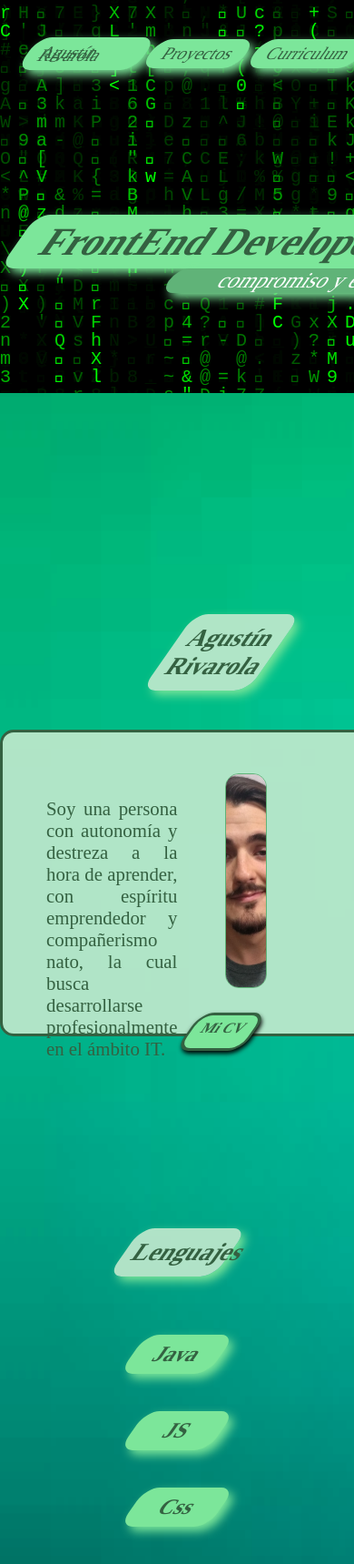
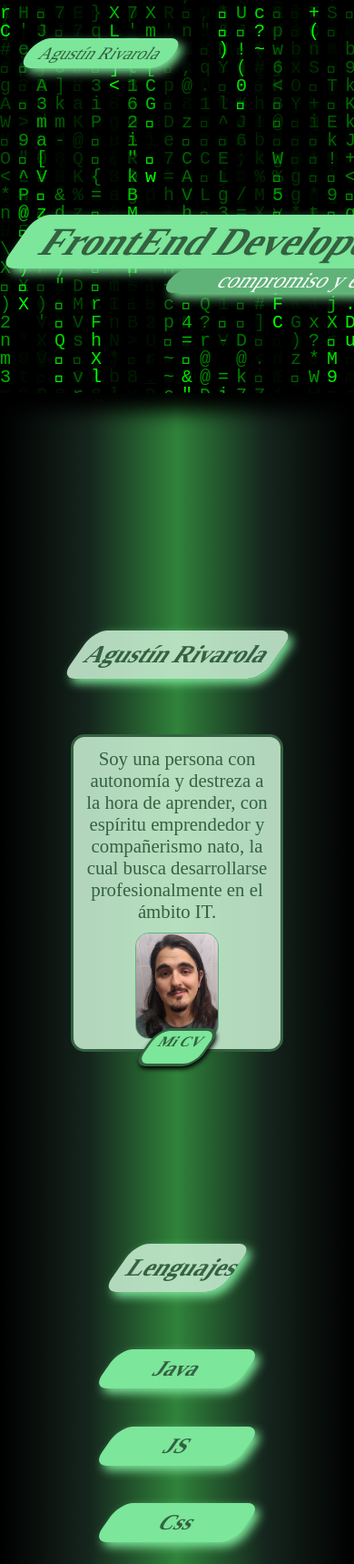
Before and after one commit to AguRivarola/Portafolio_Agustin, a plain HTML site: page index.html in a window 390 px wide. Shown: the top 1719 px of the page at 91% size. Drawn offline with Linux system fonts and the light colour scheme.

Commit message:
Cambio algo de estructura, modifico visual y realizo media query responsive

```diff
--- a/index.html
+++ b/index.html
@@ -12,7 +12,7 @@
 
 <body>
     <div class="matrixContainer">
-        <canvas width="600" height="432vh" id="matrix"></canvas>
+        <canvas width="100%" height="432vh" id="matrix"></canvas>
     </div>
     <header>
         <nav class="navBar">
@@ -20,11 +20,14 @@
                 <div class="logo">Agustín Rivarola</div>
             </div>
             <div>
+                <div class="paralelogramo navBtn">
+                    <img id="mobile-cta" class="mobile-menu" src="img/menu.svg" alt="Open Navigation">
+                </div>
                 <ul class="navOptions">
-                    <li class="paralelogramo boton"> <a href="#proyectos">Proyectos</a></li>
-                    <li class="paralelogramo boton"> <a href="#About_Me">Curriculum</a></li>
+                    <li class="paralelogramo boton"> <a href="#proyectos">Proyectos</a>
+                    <li class="paralelogramo boton"> <a href="#About_Me">Curriculum</a>
                     <li class="paralelogramo boton"> <a href="/files/AgusR_CV_Programador.pdf"
-                        target="_BLANK">Contacto</a></li>
+                            target="_BLANK">Contacto</a>
                 </ul>
             </div>
         </nav>
@@ -37,58 +40,59 @@
     </header>
     <!--   Crear la pagina principal para mis trabajos de FrontEnd      -->
     <div id="About_Me">
-        <img src="./img/Selfie.jpg" alt="Agustín" class="selfie" srcset="">
         <h3 class="paralelogramo titulo">Agustín Rivarola</h3>
+        <div class="info">
             <p>Soy una persona con autonomía y destreza a la hora de
                 aprender, con espíritu emprendedor y compañerismo
                 nato, la cual busca desarrollarse profesionalmente en el
                 ámbito IT.</p>
+            <img src="./img/Selfie.jpg" alt="Agustín" class="selfie" srcset="">
+        </div>
         <div class="paralelogramo boton">Mi CV</div>
     </div>
     <div id="lenguajes">
         <h2 class="paralelogramo titulo">Lenguajes</h2>
         <ul>
-            <li class="paralelogramo lenguaje boton l1">Java</li>
+            <li class="paralelogramo lenguaje boton l1">Java
             <li class="paralelogramo progreso boton oculto l1">
                 <div class="barra">50% </div>
-            </li>
-            <li class="paralelogramo lenguaje boton l2">JS</li>
+
+            <li class="paralelogramo lenguaje boton l2">JS
             <li class="paralelogramo progreso boton oculto l2">
                 <div class="barra">45%</div>
-            </li>
-            <li class="paralelogramo lenguaje boton le3">Css</li>
+
+            <li class="paralelogramo lenguaje boton le3">Css
             <li class="paralelogramo progreso boton oculto l3">
                 <div class="barra">60%</div>
-            </li>
+
         </ul>
     </div>
     <div id="proyectos">
         <h2 class="paralelogramo titulo">Proyectos destacados:</h2>
-        <ul class="proyectos">
-            <!-- --------------------------- Nodo "li" al pedo --------------------------- -->
-            <li>
+        <div class="proyectos">
+
             <section>
                 <!-- <h3>Proyecto1</h3> -->
                 <iframe src="./toDoLanding/index.html" width="100%" height="85% " allowfullscreen></iframe>
                 <div><a href="./toDoLanding/index.html" target="_BLANK" class="paralelogramo boton">Ver Más</a>
                 </div>
             </section>
-            </li>
-            <li>
+
+
             <section>
                 <!-- <h3>Proyecto2</h3> -->
                 <iframe src="./Pet_Shop/index.html" width="100%" height="85% " allowfullscreen></iframe>
                 <div><a href="./Pet_Shop/index.html" target="_BLANK" class="paralelogramo boton">Ver Más</a></div>
             </section>
-            </li>
-            <li>
+
+
             <section>
                 <!-- <h3>Proyecto3</h3> -->
                 <iframe src="./Pet_Shop/index.html" width="100%" height="85% " allowfullscreen></iframe>
                 <div><a href="./Pet_Shop/index.html" target="_BLANK" class="paralelogramo boton">Ver Más</a></div>
             </section>
-            </li>
-        </ul>
+
+        </div>
     </div>
 
 
--- a/scripts/script.js
+++ b/scripts/script.js
@@ -48,7 +48,7 @@ window.addEventListener('load', function () {
     const ctx = canvas.getContext('2d');
 
     const w = canvas.width = document.body.clientWidth;
-    const h = canvas.height; //= document.body.clientHeight;
+    const h = canvas.height //= document.body.clientHeight;
     const cols = Math.floor(w / 20) + 1;
     const ypos = Array(cols).fill(0);
 
--- a/styles/mainstyle.css
+++ b/styles/mainstyle.css
@@ -6,19 +6,27 @@
     --color-fondo_titulos: #7CE69A;
     --color-fondo_titulos2: #60B378;
     --color-fondo_titulos3: #C4EACFE5;
-    margin: 0px;
-    padding: 0px;
+    margin: 0;
+    padding: 0;
     color: var(--color-letra-VO);
 }
-
 body {
-    background-image: url(../img/View.png);
-    background-repeat: no-repeat;
+    /* background-image: url(../img/View.png); */
+    background: linear-gradient(-190deg,#000,#0c0f0a,#0E1211,#040f16,#040f0f, #15251d,#193120,#2d3a2f,#30833B,#629460);
+    background: linear-gradient(to right,#000,#15251d,#30833B,#15251d,#000);
+    /* background-repeat: no-repeat; */
     background-size: cover;
+    /* background-attachment: fixed; */
+    height: 100%;
+    width: 100%;
+    /* background-position: auto 432px; */
 }
 .matrixContainer{
     height: 0;
 
+}
+canvas{
+    box-shadow: 0 0 20px 20px black ;
 }
 
 .paralelogramo {
@@ -52,7 +60,9 @@ a {
     text-decoration: none;
     width: 100%;
 }
-
+.navBtn{
+    display: none;
+}
 nav {
     grid-column: 1/4;
     display: flex;
@@ -85,7 +95,7 @@ nav {
 }
 
 header {
-    background-image: url(../img/IMG\ fondo.png);
+    /* background-image: url(../img/IMG\ fondo.png); */
     background-size: 100%;
     background-repeat: no-repeat;
     background-position: center;
@@ -122,16 +132,6 @@ h1 {
 
 /* -------------------------------- About Me -------------------------------- */
 
-.selfie {
-    position: absolute;
-    margin-top: 25.7vh;
-    margin-left: 63.5vw;
-    border: 1.5px solid var(--color-fondo_titulos2);
-    object-fit: cover;
-    width: 12vw;
-    height: 28vh;
-    border-radius: 15px;
-}
 
 #About_Me {
     display: grid;
@@ -145,21 +145,35 @@ h1 {
     grid-column: 2;
 
 }
-
-#About_Me p {
+.info{
     background-color: var(--color-fondo_titulos3);
     border-radius: 15px;
     border: 3px solid var(--color-letra-VO);
-    display: block;
     grid-row: 2;
     grid-column: 2;
+    display: flex;
+    justify-content: space-around;
+    align-items: center;
     height: 40vh;
-    padding: 4.5rem 18rem 0 3rem;
+
+}
+#About_Me p {
+    padding-left: 1%;
+    padding-right: 3%;
+    padding-top: 1%;
     font-size: 1.3rem;
-    text-align: justify;
+    text-align:center;
+}
+.selfie {
+    border: 1.5px solid var(--color-fondo_titulos2);
+    object-fit: cover;
+    width: 12vw;
+    height: 28vh;
+    border-radius: 15px;
+    margin-right: 5% ;
 }
 
-#About_Me div {
+#About_Me div.boton {
     border: 3px solid var(--color-letra-VO);
     box-shadow: 3px 3px 5px #000;
     font-weight: bold;
@@ -170,10 +184,10 @@ h1 {
     margin-bottom: -1rem;
     padding-top: .3rem;
     text-align: center;
-    width: 15%;
+    width: 26%;
 }
 
-#About_Me div:active {
+#About_Me div.boton:active {
     box-shadow: none;
 }
 
@@ -223,9 +237,8 @@ h1 {
 } */
 /* ------------------------ barras de progreso prueba ----------------------- */
 .progreso {
-    width: 200%;
+    width: 50vw;
     margin-left: -50%;
-
 }
 
 .barra {
@@ -256,6 +269,10 @@ h1 {
 #proyectos {
     margin: 15vh auto;
     height: 70vh;
+    width: 100%;
+}
+#proyectos .titulo{
+    width: fit-content;
 }
 
 .proyectos h3 {
@@ -268,23 +285,23 @@ h1 {
 }
 
 .proyectos {
+    display: flex;
     align-items: center;
-    display: flex;
-    flex-flow: row;
-    list-style: none;
     justify-content: space-around;
-    overflow: hidden;
-    height: 110%;
+    /* height: 110%; */
+    width: auto;
+    flex-wrap: wrap;
 }
+
 
 .proyectos section {
     background-color: var(--color-fondo_titulos3);
     border-radius: 15px;
     box-shadow: 3px 5px 5px var(--color-fondo_titulos2);
+    margin-top: 10vh;
+    overflow: hidden;
     height: 60vh;
-    margin-top: 10vh;
-    width: 25vw;
-    overflow: hidden;
+    width: 70vh;
 }
 
 .proyectos div {
@@ -320,3 +337,83 @@ iframe {
     -webkit-transform-origin: 100% 100%;
     */
 }
+@media screen and (max-width: 768px) {
+    .info{
+        flex-wrap: wrap;
+        height: fit-content;
+    }
+    #About_Me p {
+        padding-left: 5%;
+        padding-top: 5%;
+        padding-right: 5%;
+    }
+    .selfie {
+        width: 33%;
+        margin: 5% auto;
+    }
+    .proyectos{
+        flex-wrap: wrap;
+    }
+    .paralelogramo{
+        width: max-content;
+    }
+    #lenguajes h2{
+        width: 33%;
+    }
+    #lenguajes li{
+        width: 100%;
+    }
+    #lenguajes ul{
+        width: 40%;
+    }
+    .progreso {
+        /* width: 50vw;
+        margin-left: -50%;
+        width: 100vw; */
+        margin: 0;
+    }
+    #About_Me div.boton {
+        width: 30%;
+    }
+}
+
+@media screen and (max-width: 600px)  {
+    .navOptions{
+        display: none;
+    }
+    .navBtn{
+        display: block;
+        width: 30px;
+        height: 30px;
+        display: flex;
+        align-items: center;
+        justify-content: center;
+        transform: skew(0);
+        box-shadow: 0px 0px 10px var(--color-fondo_titulos);
+        /*  */
+    }
+
+    /* #About_Me p {
+        padding-left: 1%;
+        padding-right: 3%;
+        padding-top: 1%;
+        font-size: 1.3rem;
+        text-align:center;
+    } */
+    .selfie {
+        width: 40%;
+        height: 40%;
+        border-radius: 15px;
+        margin-right: auto;
+    }
+
+    #About_Me div.boton {
+        height: 5vh;
+        margin: auto;
+        margin-bottom: -1rem;
+        padding: .2rem;
+        text-align: center;
+        width: 30%;
+    }
+
+}
```
Also changed, not shown: img/menu.svg (added). Lines whose indentation alone changed are shown as unchanged.
